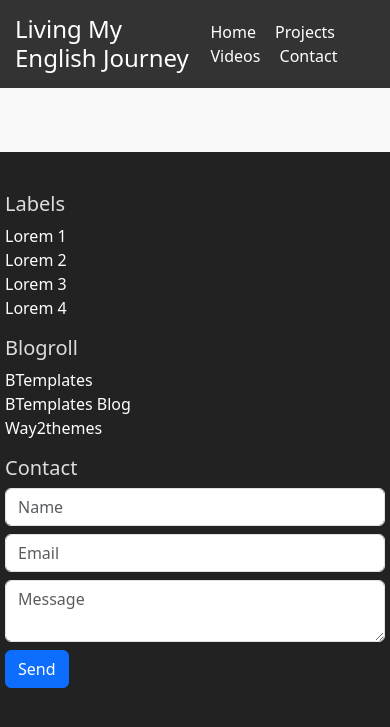
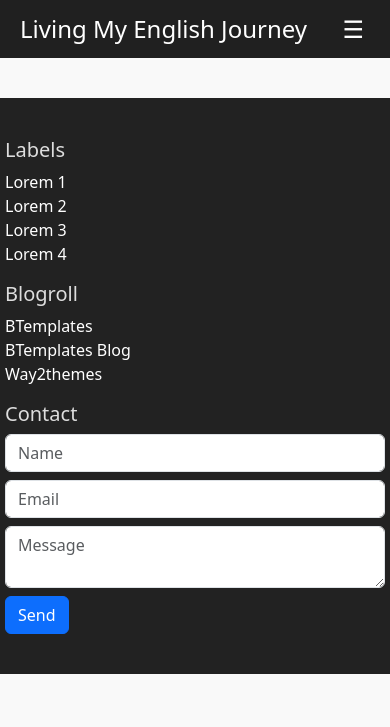
Before and after one commit to bekenvahuer/blog-project, a Flask app: template templates/base.html in a window 390 px wide. Shown: the top 727 px of the page. Run offline with Flask 3, Linux system fonts and the light colour scheme; the template is opened without the code that fills it, so the values that code supplies are empty.

Commit message:
Add box-comment4

```diff
--- a/templates/base.html
+++ b/templates/base.html
@@ -12,16 +12,39 @@
     }
 
     header {
-      background: #333;
-      color: #fff;
-      padding: 15px;
+      position: relative;
+      padding: 10px 20px;
+      background: #202020;
+      color: white;
     }
 
-    .container {
-      display: grid;
-      grid-template-columns: repeat(3, 1fr);
-      /* por defecto 3 columnas */
-      gap: 1rem;
+    nav {
+      display: flex;
+      gap: 15px;
+    }
+
+    .hamburger {
+      display: none;
+      font-size: 24px;
+      background: none;
+      border: none;
+      cursor: pointer;
+      color: white;
+    }
+
+    nav a {
+      color: white;
+      text-decoration: none;
+    }
+
+    /* Botón hamburguesa oculto en escritorio */
+    .menu-toggle {
+      display: none;
+      font-size: 26px;
+      background: none;
+      border: none;
+      color: white;
+      cursor: pointer;
     }
 
     header h1 {
@@ -89,6 +112,45 @@
         width: 100% !important;
         margin: 10px 0;
       }
+
+      nav {
+        display: none;
+        /* oculto por defecto */
+        position: absolute;
+        top: 100%;
+        /* justo debajo del header */
+        right: 0;
+        background: #202020;
+        flex-direction: column;
+        width: 200px;
+        padding: 10px;
+        box-shadow: 0 5px 10px rgba(0, 0, 0, 0.5);
+        z-index: 999;
+        /* asegura que quede encima del carrusel */
+      }
+
+      nav a {
+        padding: 10px;
+        border-bottom: 1px solid #333;
+        text-align: right;
+      }
+
+      .hamburger {
+        display: block;
+      }
+
+      nav.active {
+        display: flex;
+        /* se muestra al activar */
+      }
+
+      nav.show {
+        display: flex;
+      }
+
+      .menu-toggle {
+        display: block;
+      }
     }
   </style>
 </head>
@@ -96,6 +158,7 @@
 <body>
   <header class="d-flex justify-content-between align-items-center">
     <h1>Living My English Journey</h1>
+    <button class="hamburger" aria-label="Menu">&#9776;</button>
     <nav>
       <a href="/">Home</a>
       <a href="/proyectos">Projects</a>
@@ -141,6 +204,14 @@
 
   <!-- 🚀 Script necesario para que el carousel funcione -->
   <script src="https://cdn.jsdelivr.net/npm/bootstrap@5.3.0/dist/js/bootstrap.bundle.min.js"></script>
+  <script>
+    const hamburger = document.querySelector('.hamburger');
+    const nav = document.querySelector('header nav');
+
+    hamburger.addEventListener('click', () => {
+      nav.classList.toggle('active');
+    });
+  </script>
 </body>
 
 </html>
```
